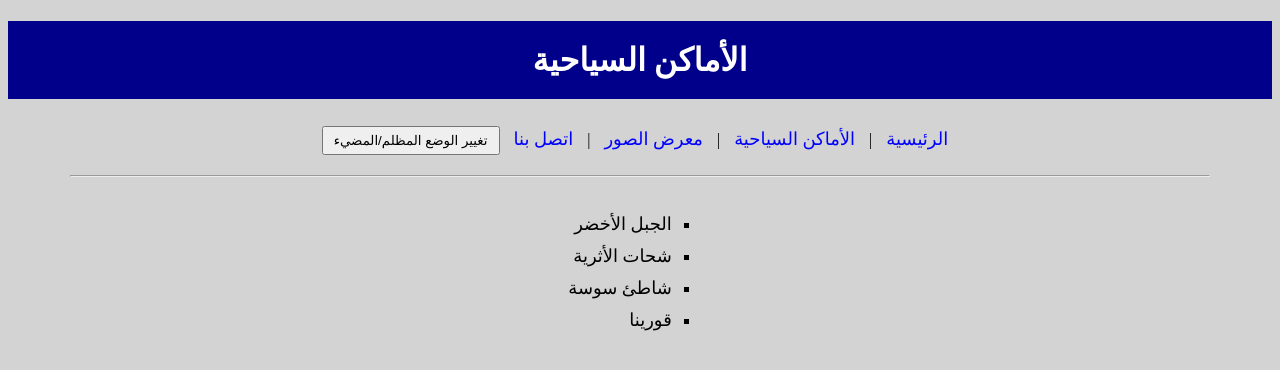
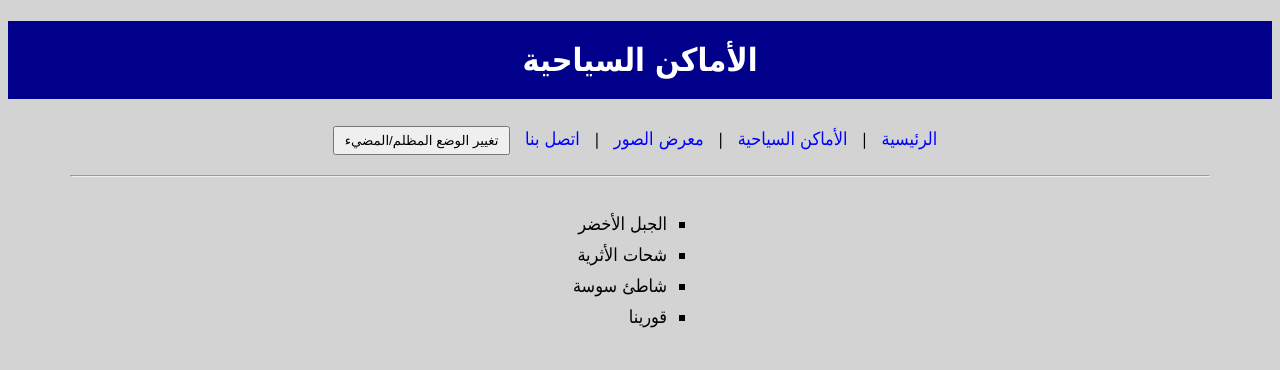
Before and after one commit to zh6157607-tech/-travel-guide, a plain HTML site: page places.html in a window 1280 px wide. Drawn offline with Linux system fonts and the light colour scheme.

Commit message:
Update style-places.css

```diff
--- a/style-places.css
+++ b/style-places.css
@@ -3,6 +3,11 @@ body {
     color: black;
     direction: rtl;
     text-align: center;
+
+    font-family: Tahoma, Arial, sans-serif; /* يغير الخط لشكل عصري ومقروء */
+    /* خلي باقي أكوادك القديمة زي ما هي هنا */
+
+
 }
 h1 {
     background-color: darkblue;
```
